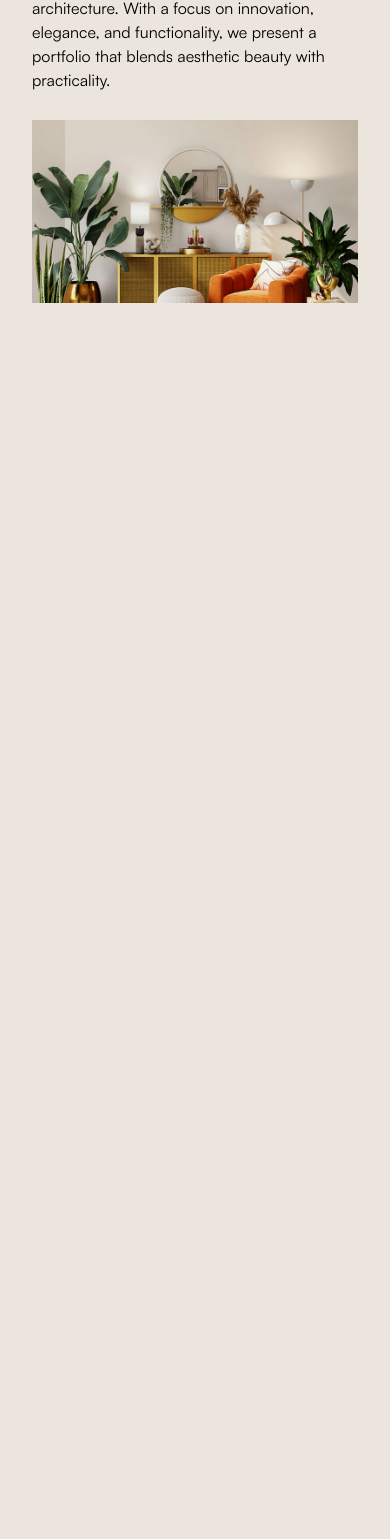
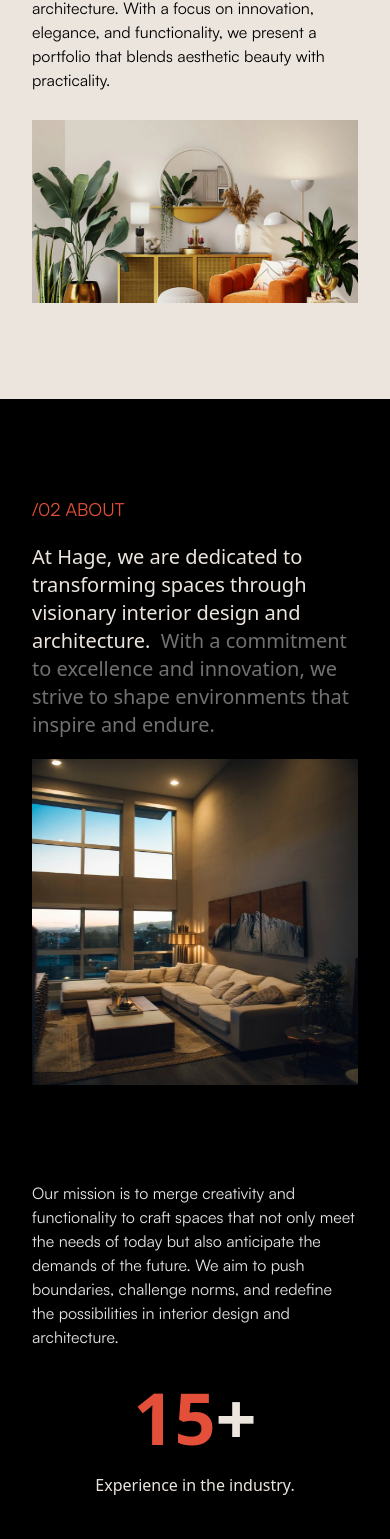
Before and after one commit to Hamza-Hanif-786/hage_architecture, a Next.js app: page / in a window 390 px wide. Shown: the part 428-1967 px from the top of the page. Before the commit the page ends 844 px from the top, so only its background shows below. Built offline with nearby package versions, Linux system fonts and the light colour scheme.

Commit message:
Refactor code structure for improved readability and maintainability

```diff
--- a/app/globals.css
+++ b/app/globals.css
@@ -2,6 +2,10 @@
 @import "tw-animate-css";
 
 @custom-variant dark (&:is(.dark *));
+
+@theme {
+  --breakpoint-sm: 576px;
+}
 
 @theme inline {
   --color-background: var(--background);
--- a/app/page.tsx
+++ b/app/page.tsx
@@ -1,11 +1,13 @@
 import React from 'react';
 import HeroSection from './sections/homepage/HeroSection';
+import AboutSection from './sections/homepage/AboutSection';
 
 
 export default function Home() {
   return (
     <>
       <HeroSection />
+      <AboutSection />
     </>
   );
 }
--- /dev/null
+++ b/app/sections/homepage/AboutSection.tsx
@@ -0,0 +1,51 @@
+import React from 'react'
+import Image from 'next/image'
+import aboutimage from '@/public/images/home_about_image.webp'
+
+const AboutSection = () => {
+  return (
+    <div className='bg-black'>
+        <div className='px-8 py-24 inline-flex flex-col justify-start items-start gap-5 md:gap-7 lg:gap-9 xl:gap-11'>
+            <h4 className="uppercase text-lg md:text-xl lg:text-2xl font-normal font-['Satoshi'] text-[#E44F39]">/02 About</h4>
+            <div className='grid grid-cols-1 md:grid-cols-2 gap-5'>
+                <div>
+                    <p className='text-xl md:text-2xl lg:text-4xl xl:text-[3.5rem] font-medium font-["Satoshi"] text-[#ECE5DE]'>
+                        At Hage, we are dedicated to transforming spaces through visionary interior design and architecture.
+                        <span className='text-[#717171]'>
+                            &nbsp;  With a commitment to excellence and innovation, we strive to shape environments that inspire and endure.
+                        </span>
+                    </p>
+                </div>
+                <div>
+                    <Image alt='About Image' src={aboutimage} className='aspect-square' />
+                </div>
+            </div>
+        </div>
+        <div className='px-8 pb-24 pt-0 lg:pt-24 inline-flex flex-col justify-start items-start gap-7 md:gap-9 xl:gap-11'>
+            <p className="w-full lg:w-1/2 justify-start text-stone-200 text-base lg:text-lg xl:text-xl font-normal font-['Satoshi']">
+                Our mission is to merge creativity and functionality to craft spaces that not only meet the needs of today but also anticipate the demands of the future. We aim to push boundaries, challenge norms, and redefine the possibilities in interior design and architecture.
+            </p>
+            <div className='grid grid-cols-1 sm:grid-cols-2 lg:grid-cols-4 w-full gap-y-7'>
+                <div className='flex flex-col justify-center items-center gap-4'>
+                    <h3 className='text-7xl md:text-8xl xl:text-9xl font-bold font-["Satoshi"] leading-20 xl:leading-28 text-[#e44f39]'>15<span className='text-[#ece5de]'>+</span></h3>
+                    <p className='text-base md:text-lg xl:text-xl font-normal text-[#ece5de]'>Experience in the industry.</p>
+                </div>
+                <div className='flex flex-col justify-center items-center gap-4'>
+                    <h3 className='text-7xl md:text-8xl xl:text-9xl font-bold font-["Satoshi"] leading-20 xl:leading-28 text-[#e44f39]'>250</h3>
+                    <p className='text-base md:text-lg xl:text-xl font-normal text-[#ece5de]'>Projects Completed</p>
+                </div>
+                <div className='flex flex-col justify-center items-center gap-4'>
+                    <h3 className='text-7xl md:text-8xl xl:text-9xl font-bold font-["Satoshi"] leading-20 xl:leading-28 text-[#e44f39]'>95<span className='text-[#ece5de]'>%</span></h3>
+                    <p className='text-base md:text-lg xl:text-xl font-normal text-[#ece5de]'>Client Satisfaction Rate</p>
+                </div>
+                <div className='flex flex-col justify-center items-center gap-4'>
+                    <h3 className='text-7xl md:text-8xl xl:text-9xl font-bold font-["Satoshi"] leading-20 xl:leading-28 text-[#e44f39]'>10</h3>
+                    <p className='text-base md:text-lg xl:text-xl font-normal text-[#ece5de]'>Awards and Recognitions</p>
+                </div>
+            </div>
+        </div>
+    </div>
+  )
+}
+
+export default AboutSection
```
Also changed, not shown: public/images/home_about_image.webp (added).
